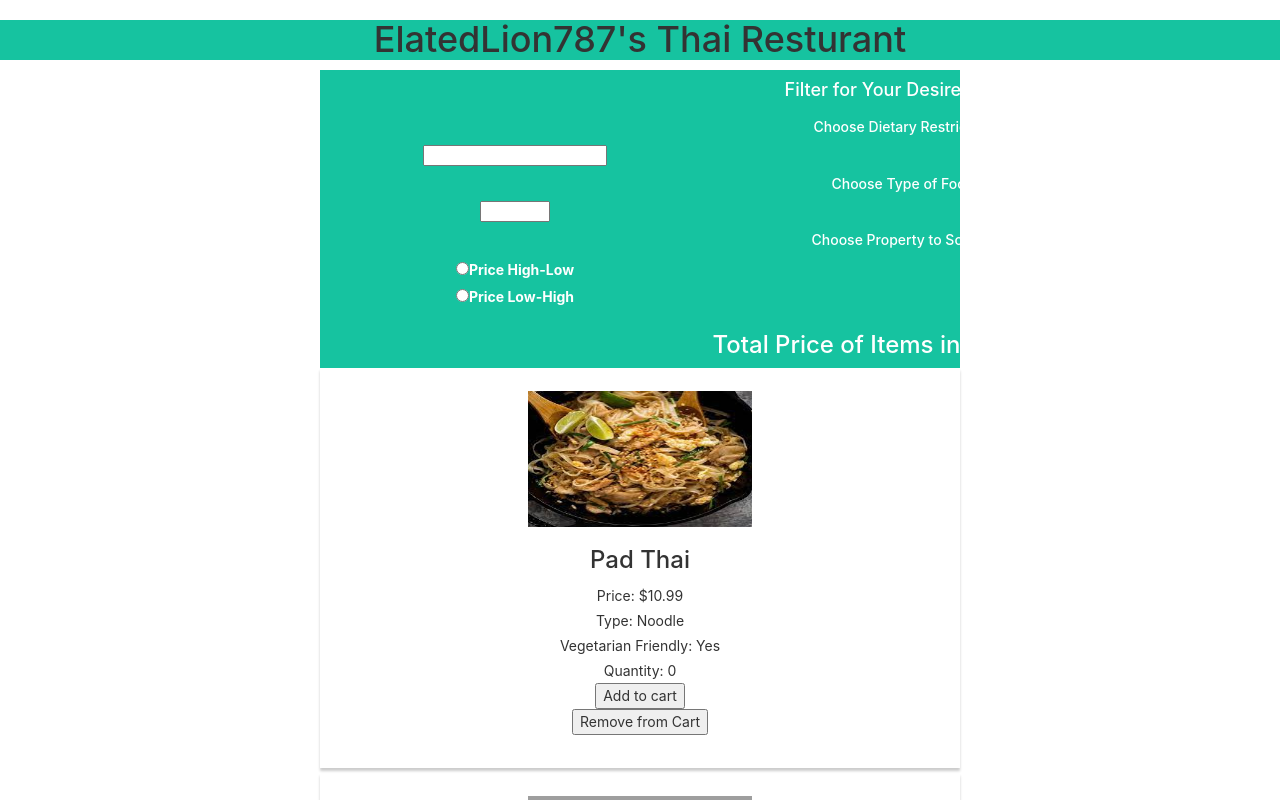
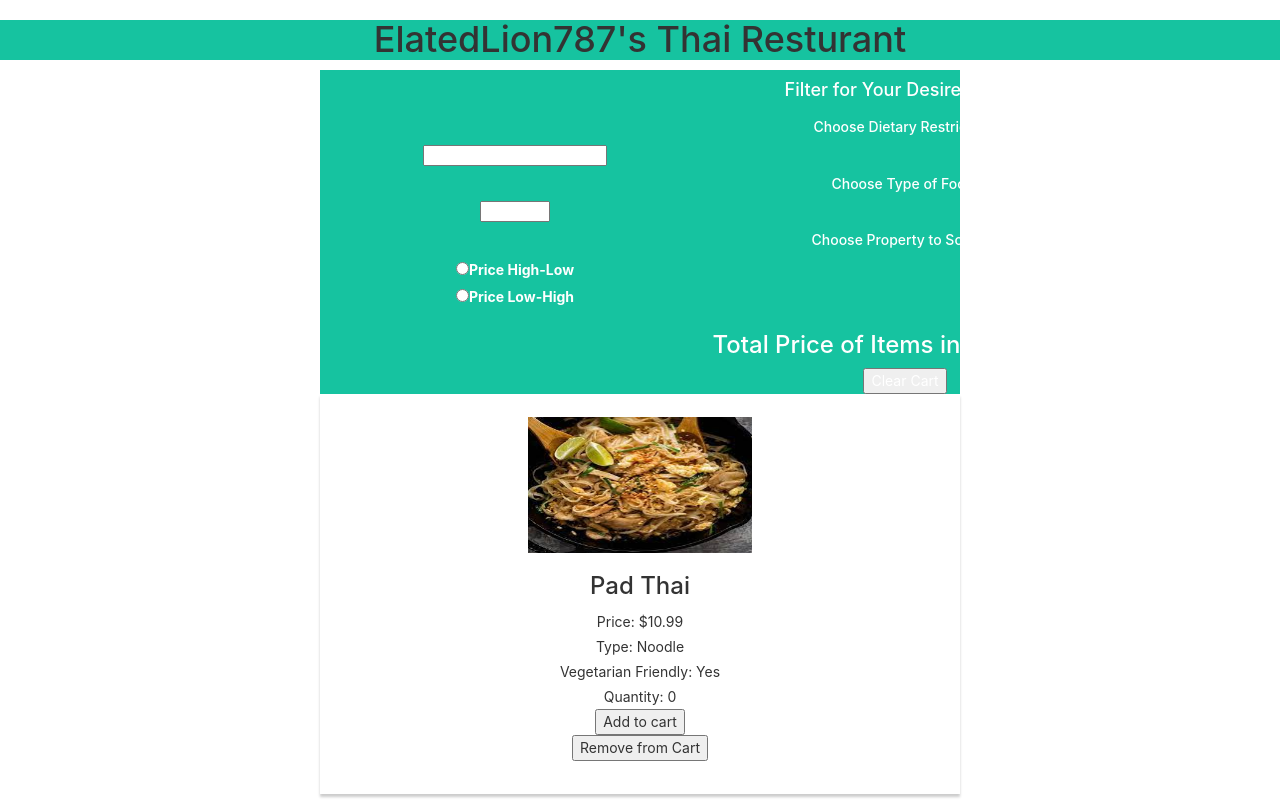
Before and after one commit to elatedlion787/development-project, a React (Create React App) app: page / in a window 1280 px wide. Shown: the top 800 px of the page. Built offline with nearby package versions, Linux system fonts and the light colour scheme; grey boxes are pictures that could not be loaded; the HTML template or start-up script is replaced by a standard one.

Commit message:
Added a veg soup and clear button

```diff
--- a/src/App.js
+++ b/src/App.js
@@ -25,6 +25,7 @@ const ThaiFood = [
   {name: "Pad See Ew", price: 17.49, type: "Noodle", v_friendly: true,image: 'images/download-8.jpg'},
   {name: "Pad Kee Mao", price: 19.00, type: "Noodle", v_friendly: true, image: 'images/download-9.jpg'},
   {name: "Crispy Chicken Pad Woon Sen", type: "Noodle", price: 12.00, v_friendly: false, image: 'images/download-10.jpg'},
+  {name: "Tom Kha Gai", type:"Soup", price: 9.99, v_friendly: true, image: 'images', image:'images/download-15.jpg'}
 ]
 
 
@@ -32,9 +33,6 @@ const ThaiFood = [
 
 
 function App() {
-  function defaultSort(a, b){
-    return a;
-  }
   // define a cart with length of our ThaiFood array
   const [cart, setCart] = useState(Array(ThaiFood.length).fill(0));
   // aggregator to keep track of all the items in the cart.
@@ -170,6 +168,9 @@ function App() {
           </Row>
           <Row>
           <h3> Total Price of Items in Cart: ${(Math.round(cartTotal * 100) / 100).toFixed(2)} </h3>
+          <button onClick={() => clearCart()}> Clear Cart </button>
+          <br>
+          </br>
           </Row>
 
         </Container>
```
Also changed, not shown: public/images/download-15.jpg (added).
